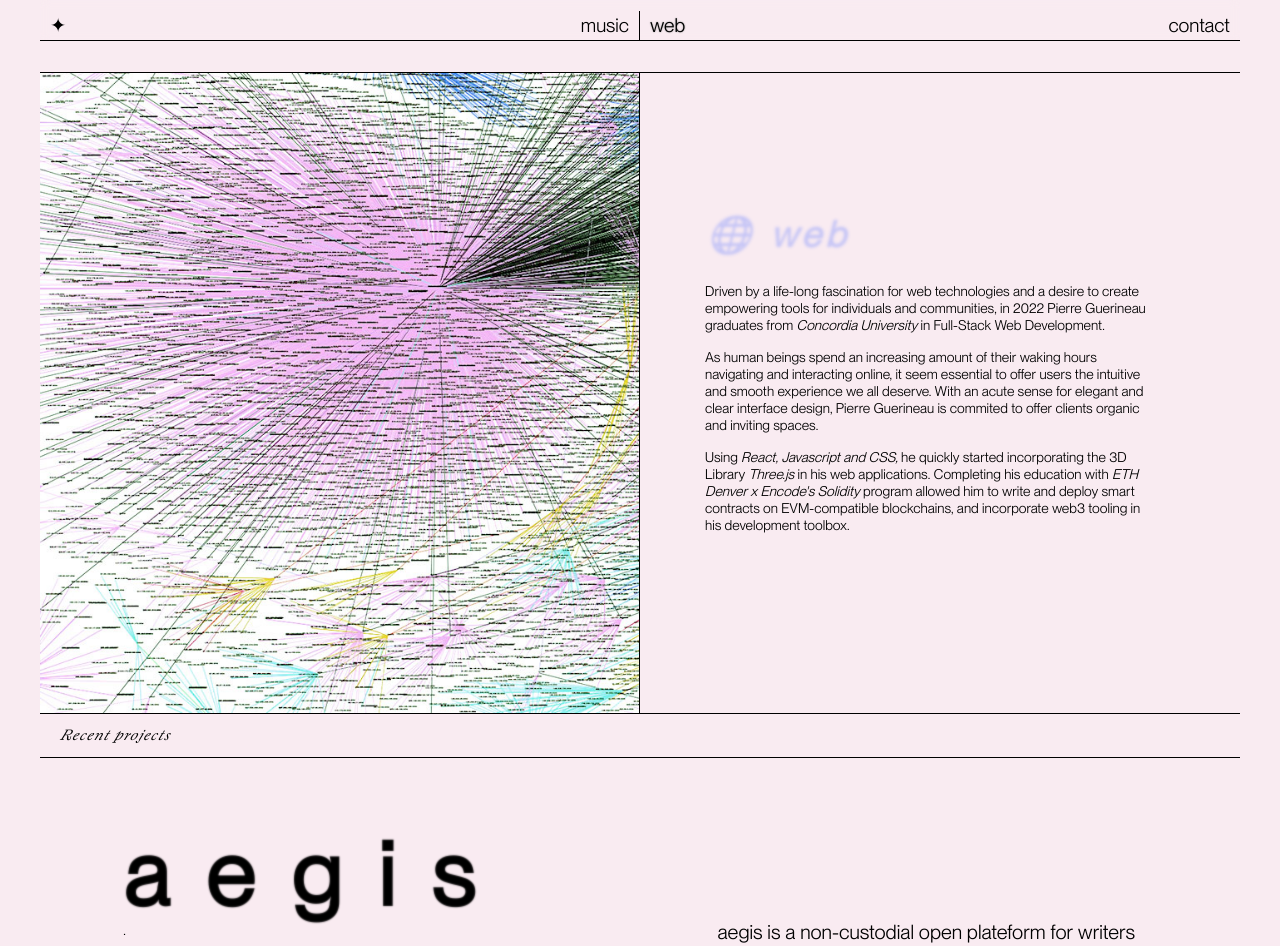
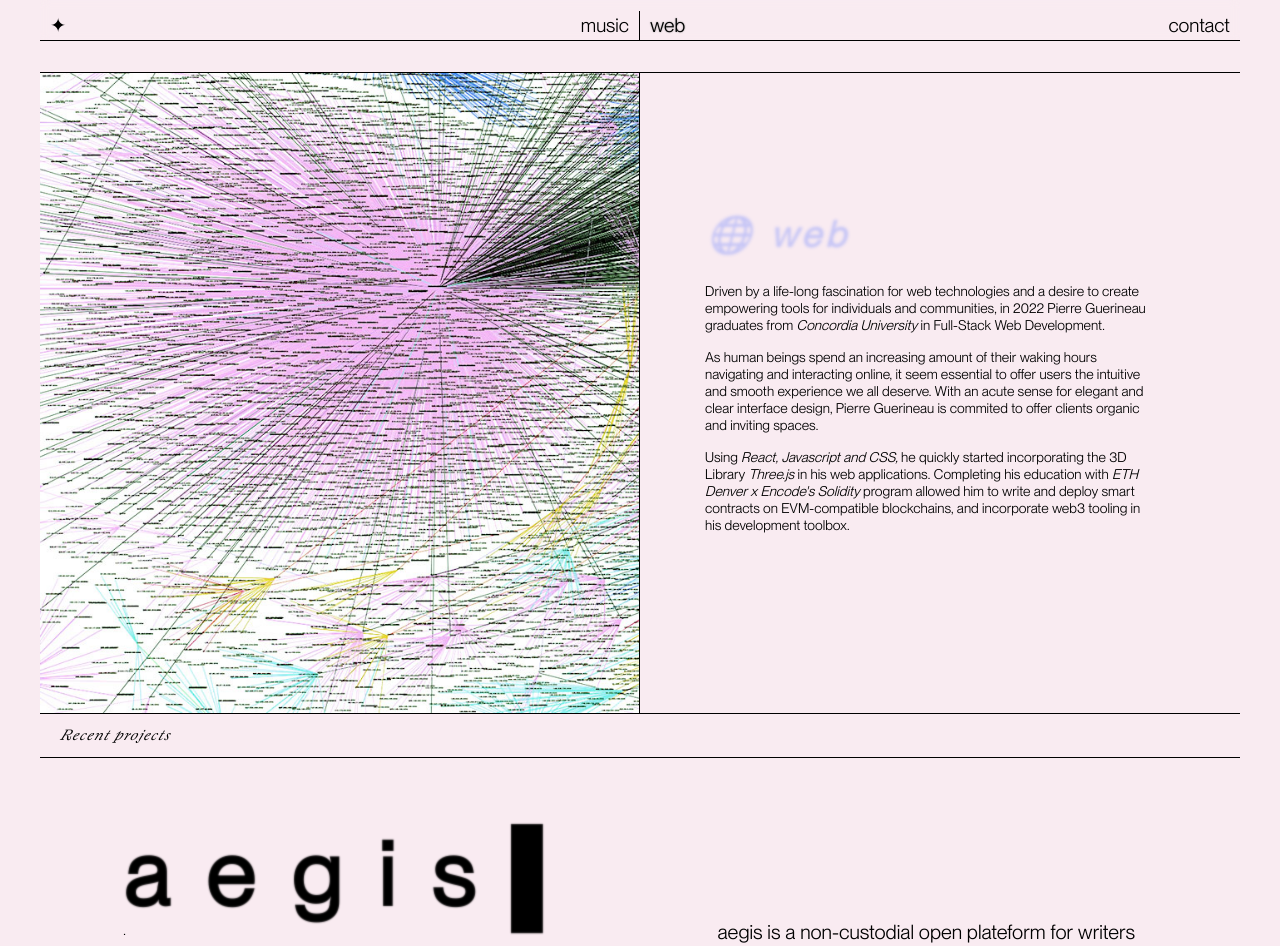
Before and after one commit to piaere/pg-official-v2, a React (Vite) app in the folder pg-vite/: page /web in a window 1280 px wide. Shown: the top 946 px of the page. Built offline with nearby package versions, Linux system fonts and the light colour scheme.

Commit message:
blinking aegis

```diff
--- a/pg-vite/src/css/web.css
+++ b/pg-vite/src/css/web.css
@@ -86,6 +86,23 @@
     justify-content: space-evenly;
 }
 
+.blink {
+    animation: blink-animation 2s steps(2, start) infinite;
+    -webkit-animation: blink-animation 2s steps(2, start) infinite;
+}
+
+@keyframes blink-animation {
+    to {
+        visibility: hidden;
+    }
+}
+
+@-webkit-keyframes blink-animation {
+    to {
+        visibility: hidden;
+    }
+}
+
 
 @media(max-width: 1050px) {
     .title {
--- a/pg-vite/src/web.jsx
+++ b/pg-vite/src/web.jsx
@@ -73,7 +73,7 @@ const Web = () => {
       <div className="section border-bottom">Recent projects</div>
       <div className="web">
         <div className="container-project">
-          <div className="title">aegis</div>
+          <div className="title">aegis  <span className="blink">▌</span></div>
           <div className="container-content">
             <div className="container-txt">
               <div className="empty-space">.</div>
```
